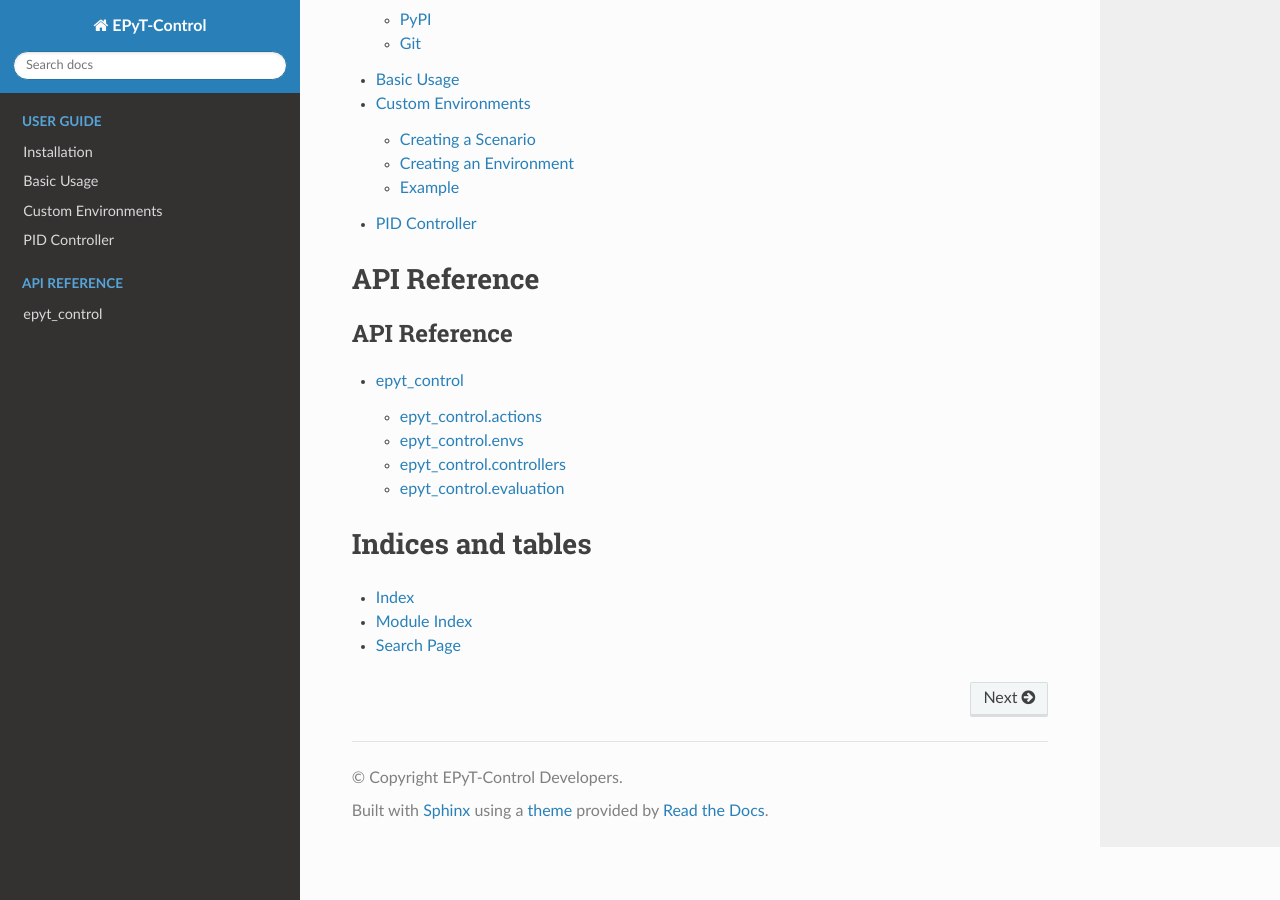
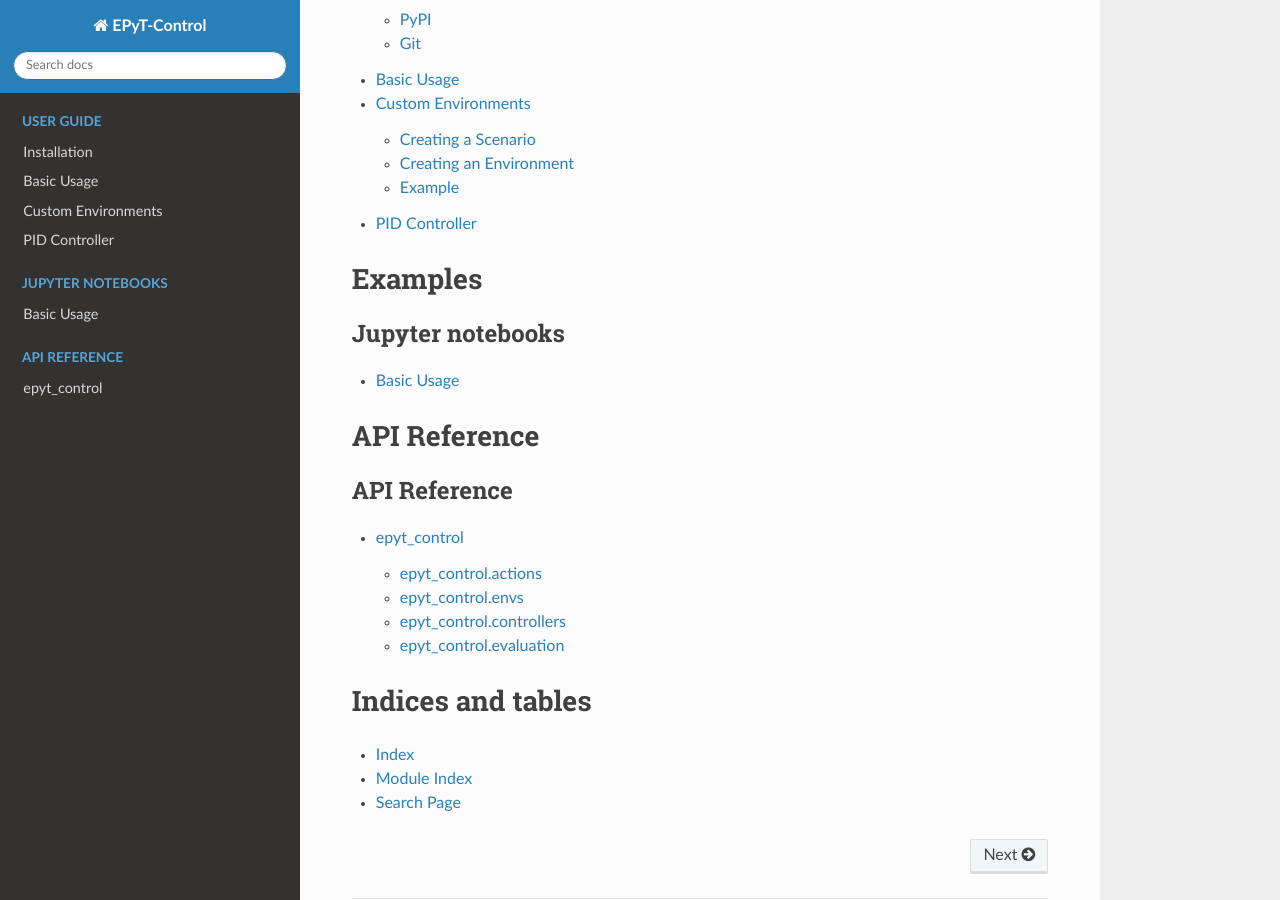
Before and after one commit to HammerLabML/EPyT-Control, a Sphinx documentation site: the page built from docs/index.rst, in a window 1280 px wide and 900 px high, scrolled down 750 px. Built offline with Sphinx 7.4.7 and the Read the Docs theme 3.1.0, drawn with Linux system fonts in a browser that asks for light colours; some of the changed lines change nothing that is shown.

Commit message:
Docs: Add basic usage Jupyter notebook

```diff
--- /dev/null
+++ b/docs/examples/my_env.py
@@ -0,0 +1,103 @@
+"""
+This file contains a simple (EPANET) environment for
+controlling the chlorine injection.
+"""
+import os
+import time
+import numpy as np
+from epyt_flow.data.benchmarks import load_leakdb_scenarios
+from epyt_flow.utils import get_temp_folder
+from epyt_flow.simulation import ScenarioSimulator, ToolkitConstants, ModelUncertainty, \
+    ScenarioConfig, ScadaData, SensorConfig
+from epyt_flow.uncertainty import RelativeUniformUncertainty, AbsoluteGaussianUncertainty
+from epyt_control.envs import HydraulicControlEnv
+from epyt_control.actions import ChemicalInjectionAction
+
+
+def create_scenario() -> ScenarioConfig:
+    # Create scenario based on the LeakDB Hanoi
+    [scenario_config] = load_leakdb_scenarios(scenarios_id=list(range(1)), use_net1=False)
+    with ScenarioSimulator(scenario_config=scenario_config) as sim:
+        # Enable chlorine simulation and place a chlorine injection pump at the reservoir
+        sim.enable_chemical_analysis()
+
+        reservoid_node_id, = sim.epanet_api.getNodeReservoirNameID()
+        sim.add_quality_source(node_id=reservoid_node_id,
+                               pattern=np.array([1.]),
+                               source_type=ToolkitConstants.EN_MASS,
+                               pattern_id="my-chl-injection")
+
+        # Set initial concentration and simple (constant) reactions
+        zero_nodes = [0] * sim.epanet_api.getNodeCount()
+        sim.epanet_api.setNodeInitialQuality(zero_nodes)
+        sim.epanet_api.setLinkBulkReactionCoeff([-.5] * sim.epanet_api.getLinkCount())
+        sim.epanet_api.setLinkWallReactionCoeff([-.01] * sim.epanet_api.getLinkCount())
+
+        # Set flow and chlorine sensors everywhere
+        sim.sensor_config = SensorConfig.create_empty_sensor_config(sim.sensor_config)
+        sim.set_flow_sensors(sim.sensor_config.links)
+
+        # Specify uncertainties -- similar to the one already implemented in LeakDB
+        my_uncertainties = {"global_pipe_length_uncertainty": RelativeUniformUncertainty(low=0, high=0.25),
+                            "global_pipe_roughness_uncertainty": RelativeUniformUncertainty(low=0, high=0.25),
+                            "global_base_demand_uncertainty": RelativeUniformUncertainty(low=0, high=0.25),
+                            "global_demand_pattern_uncertainty": AbsoluteGaussianUncertainty(mean=0, scale=.2)}
+        sim.set_model_uncertainty(ModelUncertainty(**my_uncertainties))
+
+        sim.save_to_epanet_file(os.path.join(get_temp_folder(), f"SimpleChlorineInjectionEnv-{time.time()}.inp"))
+        return sim.get_scenario_config()
+
+
+class SimpleChlorineInjectionEnv(HydraulicControlEnv):
+    """
+    A simple environment for controlling the chlorine injection.
+    """
+    def __init__(self):
+        scenario_config = create_scenario()
+
+        chlorine_injection_action_space = ChemicalInjectionAction(node_id="1",
+                                                                  pattern_id="my-chl-injection",
+                                                                  source_type_id=ToolkitConstants.EN_MASS,
+                                                                  upper_bound=10000.)
+
+        super().__init__(scenario_config=scenario_config,
+                         chemical_injection_actions=[chlorine_injection_action_space],
+                         autoreset=True,
+                         reload_scenario_when_reset=False)
+
+    def _compute_reward_function(self, scada_data: ScadaData) -> float:
+        """
+        Computes the current reward based on the current sensors readings (i.e. SCADA data).
+
+        Parameters
+        ----------
+        :class:`epyt_flow.simulation.ScadaData`
+            Current sensor readings.
+
+        Returns
+        -------
+        `float`
+            Current reward.
+        """
+        new_sensor_config = scada_data.sensor_config
+        new_sensor_config.quality_node_sensors = scada_data.sensor_config.nodes
+        scada_data.change_sensor_config(new_sensor_config)
+
+        # Regulation Limits
+        upper_cl_bound = 2.  # (mg/l)
+        lower_cl_bound = .3  # (mg/l)
+
+        # Sum up (negative) residuals for out of bounds Cl concentrations at nodes -- i.e.
+        # reward of zero means everythings is okay, while a negative reward
+        # denotes Cl concentration bound violations
+        reward = 0
+
+        nodes_quality = scada_data.get_data_nodes_quality()
+
+        upper_bound_violation_idx = nodes_quality > upper_cl_bound
+        reward += -1. * np.sum(nodes_quality[upper_bound_violation_idx] - upper_cl_bound)
+
+        lower_bound_violation_idx = nodes_quality < lower_cl_bound
+        reward += np.sum(nodes_quality[lower_bound_violation_idx] - lower_cl_bound)
+
+        return reward
--- a/docs/index.rst
+++ b/docs/index.rst
@@ -37,6 +37,17 @@ Unique features of EPyT-Control are the following:
     tut.pid_controller
 
 
+.. _tut.examples:
+
+Examples
+========
+.. toctree::
+   :maxdepth: 2
+   :caption: Jupyter notebooks
+
+   examples/basic_usage
+
+
 API Reference
 =============
 .. toctree::
```
Also changed, not shown: docs/examples/basic_usage.ipynb (added).
